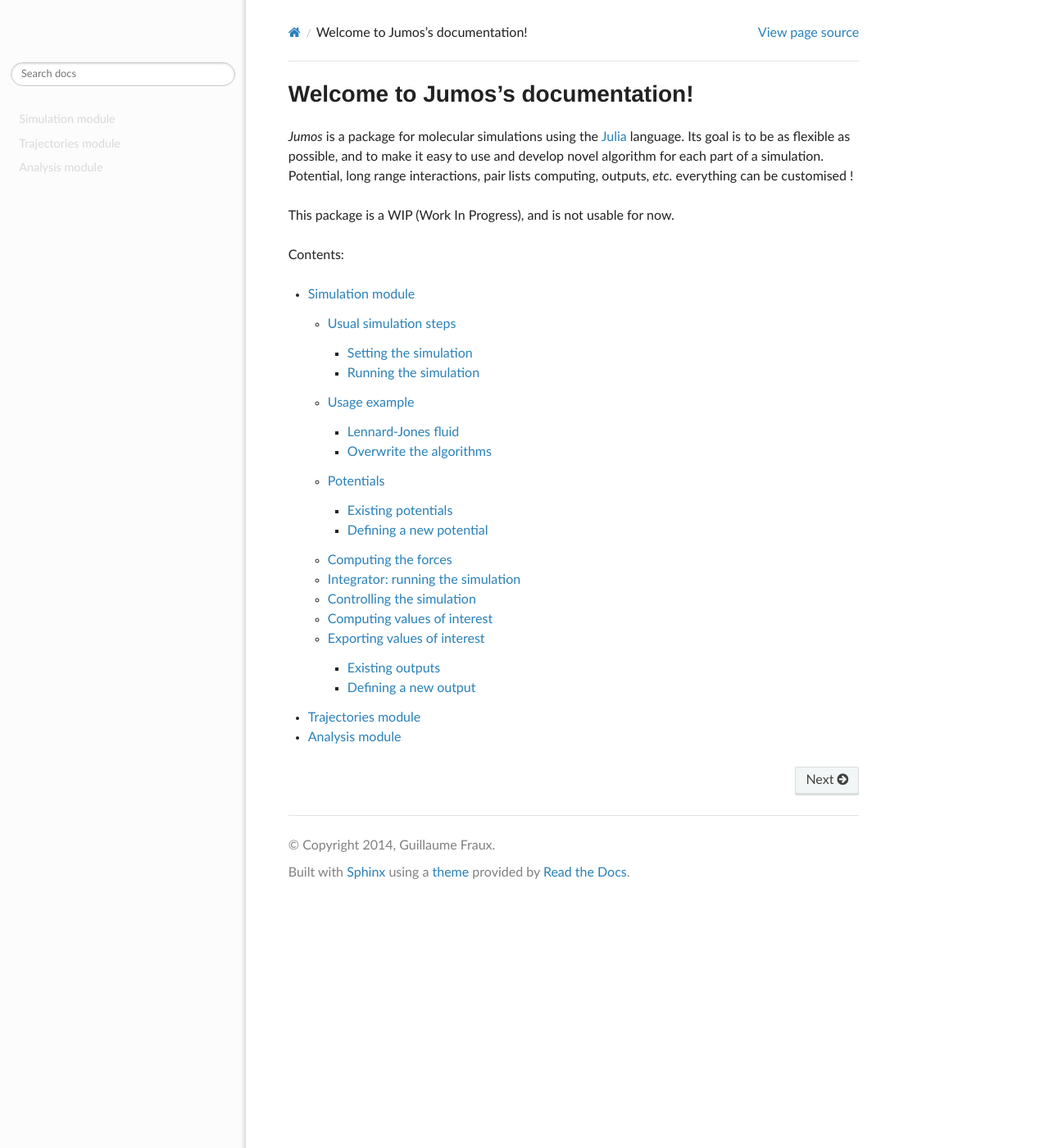
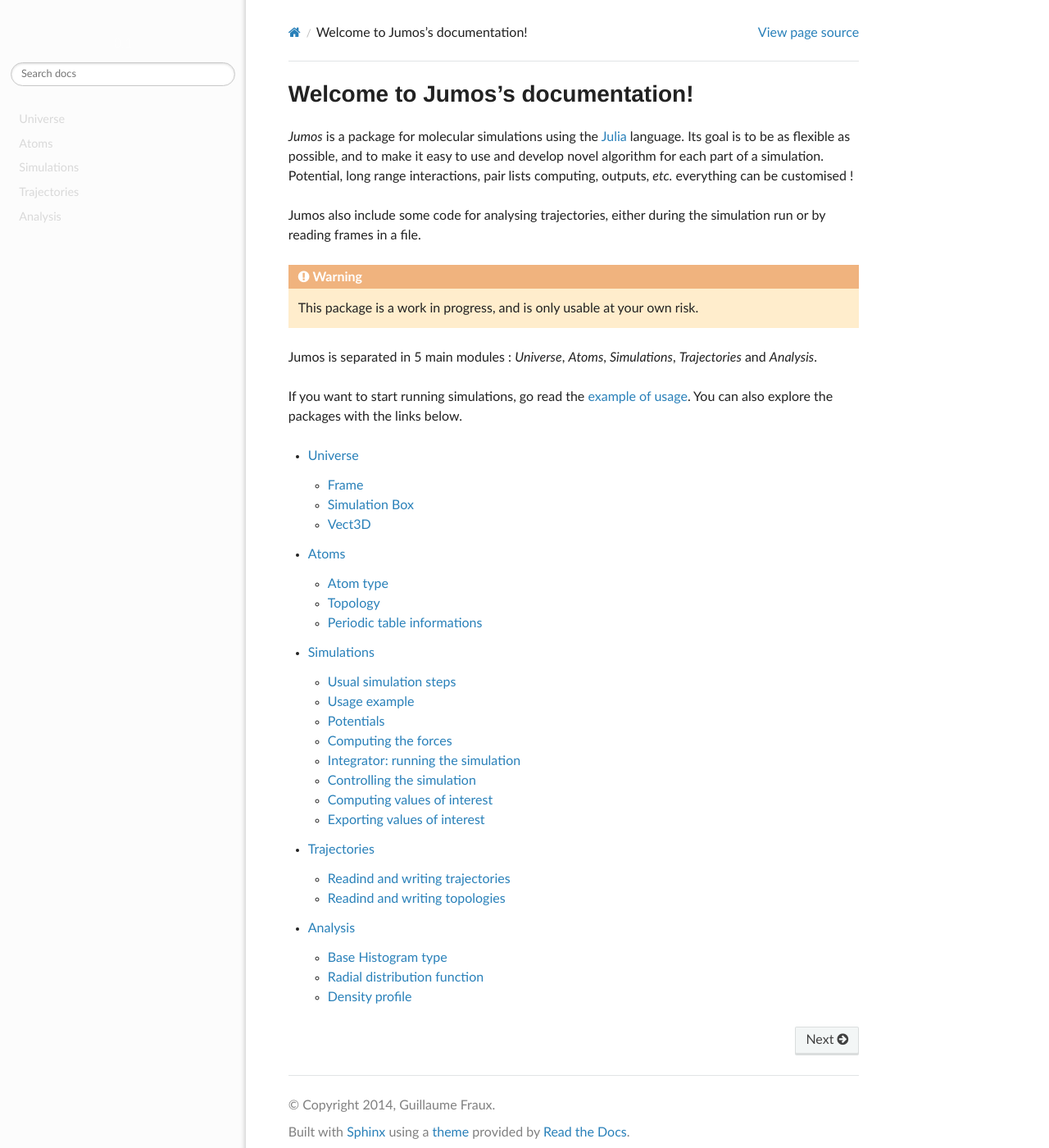
Before and after one commit to Luthaf/Jumos.jl, a Sphinx documentation site: the page built from doc/index.rst, in a window 1280 px wide and 1400 px high. Shown: the whole window at 82% size. Built offline with Sphinx 7.4.7 and the Read the Docs theme 2.0.0, drawn with Linux system fonts in a browser that asks for light colours.

Commit message:
[doc] All the modules are in the doc

```diff
--- a/doc/analysis/index.rst
+++ b/doc/analysis/index.rst
@@ -1,2 +1,11 @@
-Analysis module
-===============
+Analysis
+========
+
+Base Histogram type
+-------------------
+
+Radial distribution function
+----------------------------
+
+Density profile
+---------------
--- /dev/null
+++ b/doc/atoms/index.rst
@@ -0,0 +1,11 @@
+Atoms
+=====
+
+Atom type
+---------
+
+Topology
+--------
+
+Periodic table informations
+---------------------------
--- a/doc/index.rst
+++ b/doc/index.rst
@@ -9,16 +9,26 @@ possible, and to make it easy to use and develop novel algorithm for each part
 of a simulation. Potential, long range interactions, pair lists computing,
 outputs, `etc.` everything can be customised !
 
-This package is a WIP (Work In Progress), and is not usable for now.
+Jumos also include some code for analysing trajectories, either during the
+simulation run or by reading frames in a file.
 
-Contents:
+.. warning::
+    This package is a work in progress, and is only usable at your own risk.
+
+Jumos is separated in 5 main modules : `Universe`, `Atoms`, `Simulations`,
+`Trajectories` and `Analysis`.
+
+If you want to start running simulations, go read the :ref:`example of usage <usage-example>`.
+You can also explore the packages with the links below.
 
 .. toctree::
-   :maxdepth: 3
+    :maxdepth: 2
 
-   simulations/index.rst
-   trajectories/index.rst
-   analysis/index.rst
+    universe/index.rst
+    atoms/index.rst
+    simulations/index.rst
+    trajectories/index.rst
+    analysis/index.rst
 
 
 
--- a/doc/simulations/index.rst
+++ b/doc/simulations/index.rst
@@ -1,5 +1,5 @@
-Simulation module
-=================
+Simulations
+===========
 
 The simulation module is were all the simulation code falls in.
 
--- a/doc/simulations/usage.rst
+++ b/doc/simulations/usage.rst
@@ -1,3 +1,5 @@
+.. _usage-example:
+
 Usage example
 =============
 
--- a/doc/trajectories/index.rst
+++ b/doc/trajectories/index.rst
@@ -1,2 +1,20 @@
-Trajectories module
-===================
+Trajectories
+============
+
+Readind and writing trajectories
+--------------------------------
+
+Supported formats
+^^^^^^^^^^^^^^^^^
+
+Adding a new format
+^^^^^^^^^^^^^^^^^^^
+
+Readind and writing topologies
+-------------------------------
+
+Supported formats for topology
+^^^^^^^^^^^^^^^^^^^^^^^^^^^^^^
+
+Adding a new format for topology files
+^^^^^^^^^^^^^^^^^^^^^^^^^^^^^^^^^^^^^^
--- /dev/null
+++ b/doc/universe/index.rst
@@ -0,0 +1,11 @@
+Universe
+========
+
+Frame
+-----
+
+Simulation Box
+--------------
+
+Vect3D
+------
```
